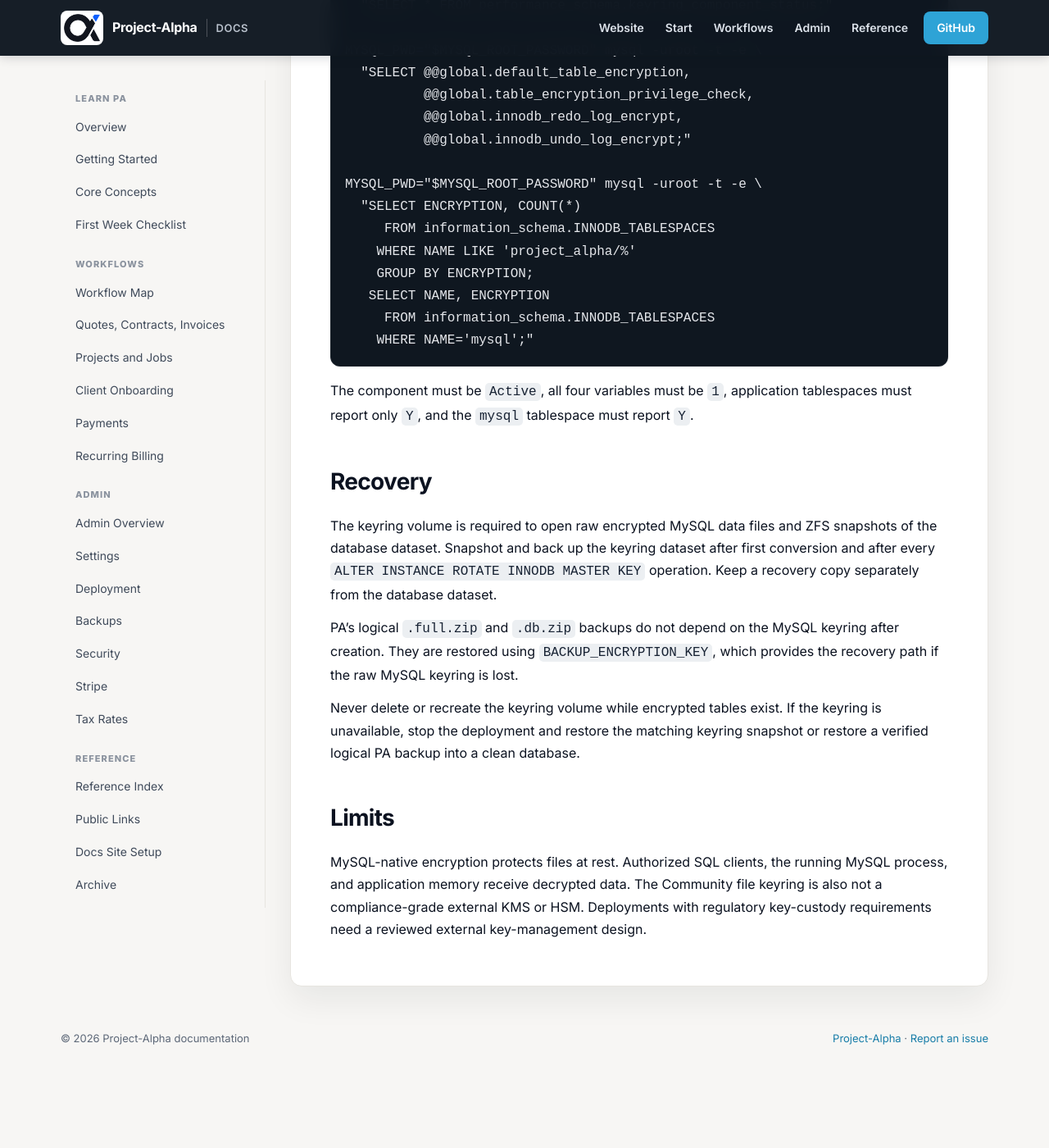
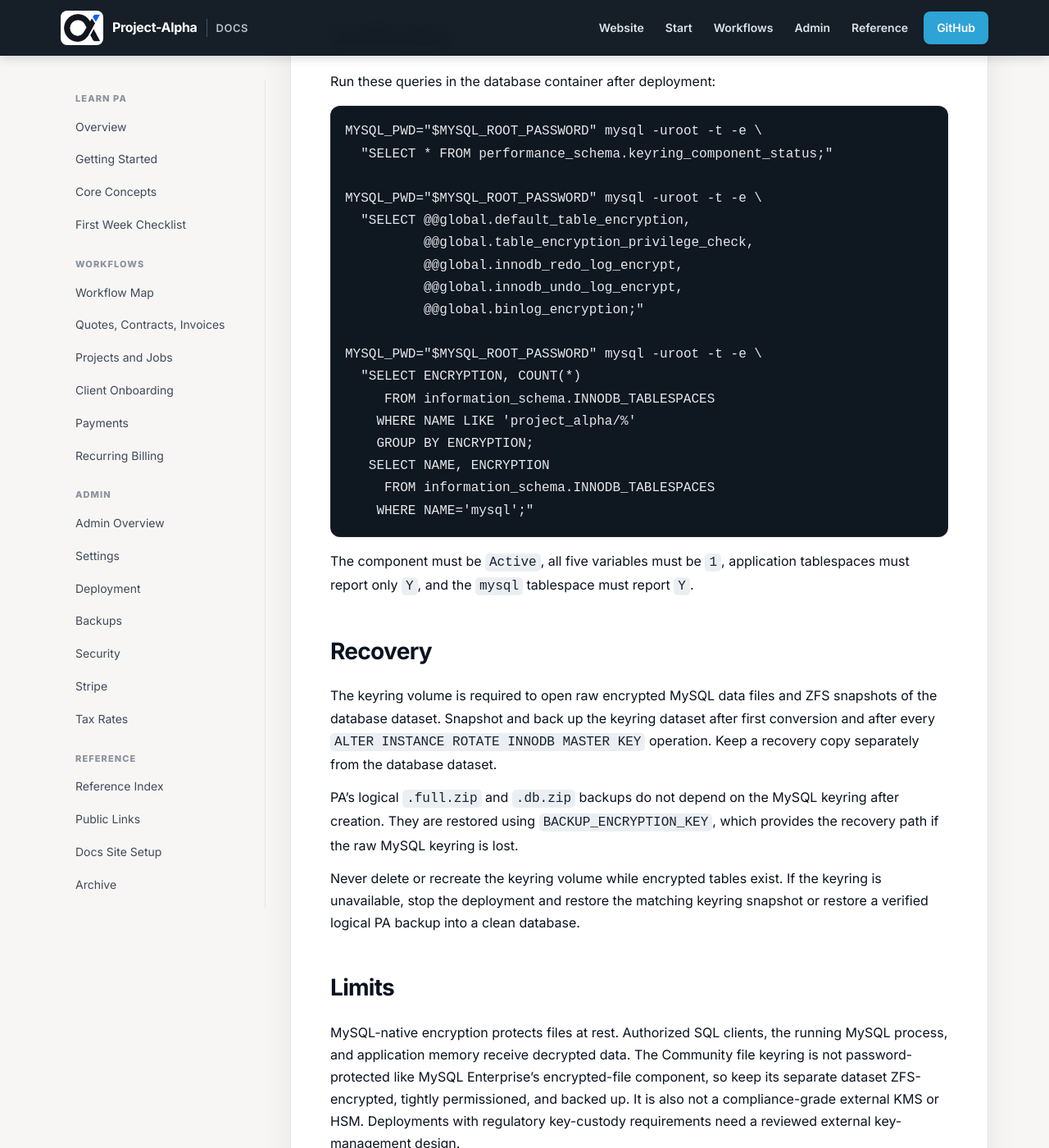
Before and after one commit to Bkoltz/Project-Alpha, a Jekyll site: the page built from docs/admin/database-encryption.md, in a window 1280 px wide and 1400 px high, scrolled down 1629 px. Shown: the whole window at 82% size. Built offline with Jekyll 4.4.1, drawn with Linux system fonts in a browser that asks for light colours; before the commit the page ends 2942 px from its top, so only the background shows below that; some of the changed text lies outside the part shown.

Commit message:
Encrypt MySQL binary logs

````diff
--- a/docker-compose.yml
+++ b/docker-compose.yml
@@ -134,6 +134,7 @@
       - --table-encryption-privilege-check=ON
       - --innodb-redo-log-encrypt=ON
       - --innodb-undo-log-encrypt=ON
+      - --binlog-encryption=ON
     environment:
       MYSQL_ROOT_PASSWORD: changeme_root_pass
       MYSQL_DATABASE: project_alpha
@@ -159,7 +160,8 @@
           test "$$(MYSQL_PWD="$${MYSQL_ROOT_PASSWORD}" mysql -h 127.0.0.1 -uroot -N -s -e
           "SELECT IF(EXISTS(SELECT 1 FROM performance_schema.keyring_component_status WHERE STATUS_KEY='Component_status' AND STATUS_VALUE='Active')
           AND @@global.default_table_encryption=1 AND @@global.table_encryption_privilege_check=1
-          AND @@global.innodb_redo_log_encrypt=1 AND @@global.innodb_undo_log_encrypt=1,1,0)")" = "1"
+          AND @@global.innodb_redo_log_encrypt=1 AND @@global.innodb_undo_log_encrypt=1
+          AND @@global.binlog_encryption=1,1,0)")" = "1"
       interval: 10s
       timeout: 5s
       start_period: 60s
--- a/docs/admin/database-encryption.md
+++ b/docs/admin/database-encryption.md
@@ -34,6 +34,7 @@
 table_encryption_privilege_check=ON
 innodb_redo_log_encrypt=ON
 innodb_undo_log_encrypt=ON
+binlog_encryption=ON
 ```
 
 After normal migrations, the one-shot migrator sets the application schema
@@ -49,6 +50,13 @@
 3. Store recovery copies of both PA keys outside the server.
 4. Snapshot the database, config, uploads, and backups datasets.
 5. Ensure enough free storage and use a maintenance window.
+
+MySQL 8.4 enables binary logging by default. Enabling `binlog_encryption`
+encrypts newly rotated binary and relay logs, but does not retroactively encrypt
+older files. After the first successful encrypted startup, review `SHOW BINARY
+LOGS`. If this installation has no replicas and does not retain those logs for
+point-in-time recovery, purge the pre-encryption logs during the maintenance
+window. Never purge logs still required by a replica or recovery policy.
 
 For TrueNAS bind mounts, create a persistent `mysql-keyring` dataset alongside
 the database dataset and replace the `pa_mysql_keyring` named volume in the
@@ -67,7 +75,8 @@
   "SELECT @@global.default_table_encryption,
           @@global.table_encryption_privilege_check,
           @@global.innodb_redo_log_encrypt,
-          @@global.innodb_undo_log_encrypt;"
+          @@global.innodb_undo_log_encrypt,
+          @@global.binlog_encryption;"
 
 MYSQL_PWD="$MYSQL_ROOT_PASSWORD" mysql -uroot -t -e \
   "SELECT ENCRYPTION, COUNT(*)
@@ -79,7 +88,7 @@
     WHERE NAME='mysql';"
 ```
 
-The component must be `Active`, all four variables must be `1`, application
+The component must be `Active`, all five variables must be `1`, application
 tablespaces must report only `Y`, and the `mysql` tablespace must report `Y`.
 
 ## Recovery
@@ -101,6 +110,8 @@
 
 MySQL-native encryption protects files at rest. Authorized SQL clients, the
 running MySQL process, and application memory receive decrypted data. The
-Community file keyring is also not a compliance-grade external KMS or HSM.
+Community file keyring is not password-protected like MySQL Enterprise's
+encrypted-file component, so keep its separate dataset ZFS-encrypted, tightly
+permissioned, and backed up. It is also not a compliance-grade external KMS or HSM.
 Deployments with regulatory key-custody requirements need a reviewed external
 key-management design.
````
Also changed, not shown: other parts of docs/admin/database-encryption.md (+1 -1 lines), docs/admin/deployment.md (+2 -1 lines), 2 other files.
